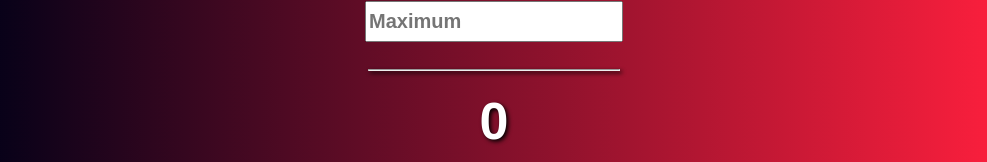
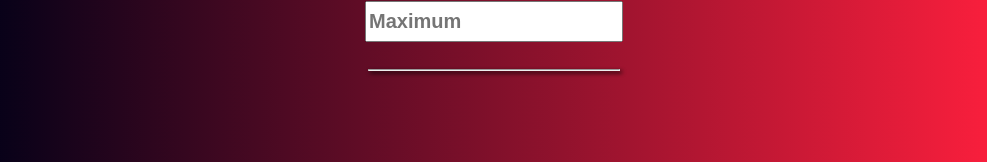
Before and after one commit to MateTheBrogrammer/RandomNumberGenerator.github.io, a plain HTML site: page index.html in a window 1280 px wide. Shown: the part 259-421 px from the top of the page, without its empty margins (146-1133 px from the left). Drawn offline with Linux system fonts and the light colour scheme.

Commit message:
UpdateIndex.html

```diff
--- a/index.html
+++ b/index.html
@@ -30,7 +30,7 @@
         <hr>
 
         <div class="view" id="generatedNumber">
-            <h1 class="generatedNumberH1">0</h1>
+            <h1 class="generatedNumberH1"></h1>
         </div>
 
         <div class="generatebox">
```
